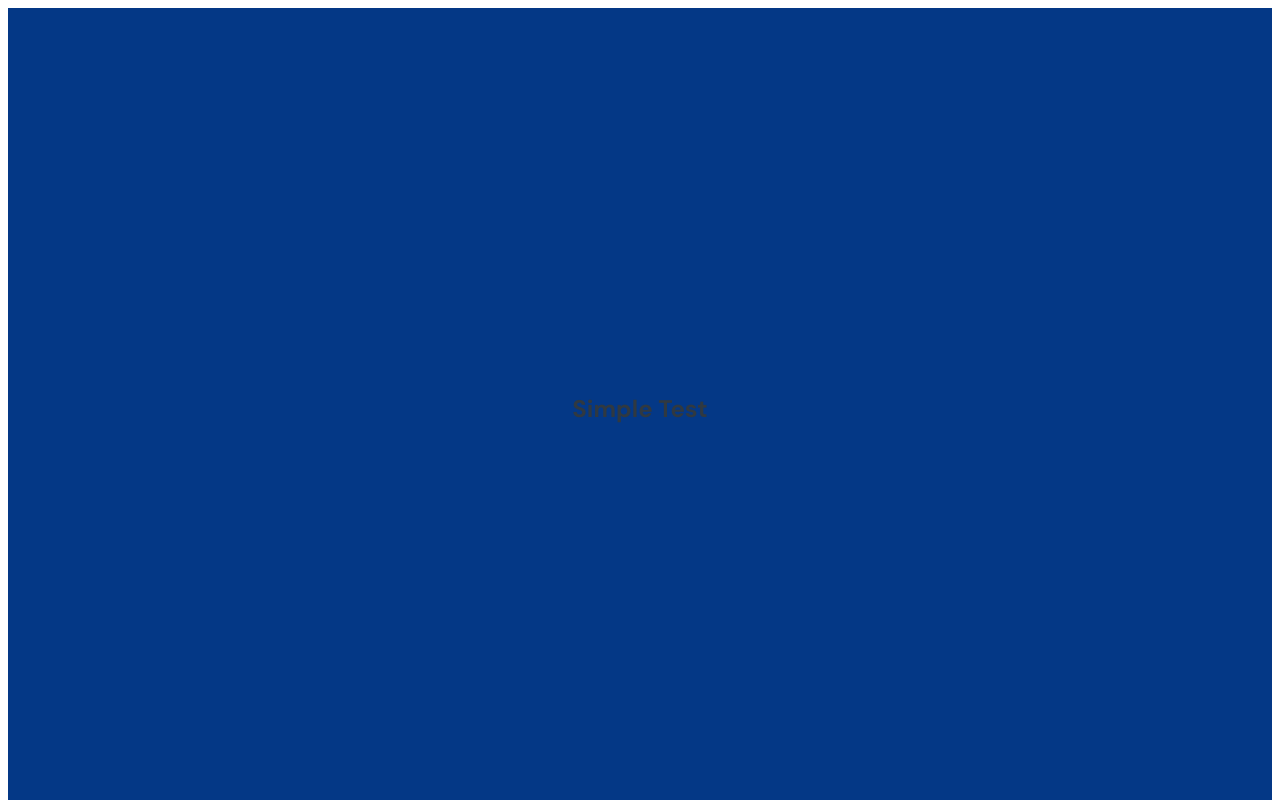
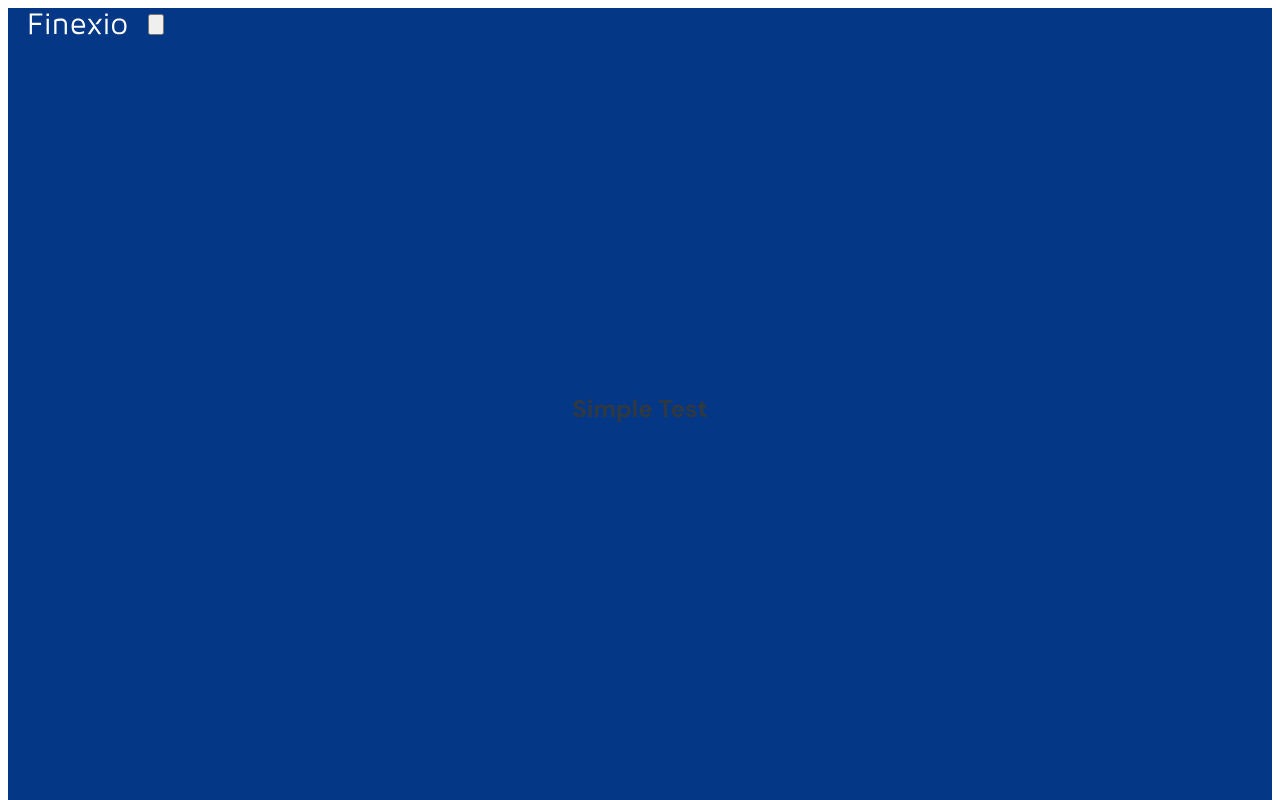
Before and after one commit to booyajones/finexio-website, a Next.js app: page / in a window 1280 px wide. Shown: the top 800 px of the page. Built offline with nearby package versions, Linux system fonts and the light colour scheme.

Commit message:
debug: add process version log

```diff
--- a/app/layout.tsx
+++ b/app/layout.tsx
@@ -44,10 +44,13 @@ export const metadata: Metadata = {
 export default function RootLayout({
   children,
 }: Readonly<{ children: React.ReactNode }>) {
+  console.log("Process version:", process.version);
   return (
     <html lang="en">
       <body className={`${dmSans.variable} font-sans antialiased`}>
+        <Navbar />
         <main>{children}</main>
+        <Footer />
       </body>
     </html>
   );
```
